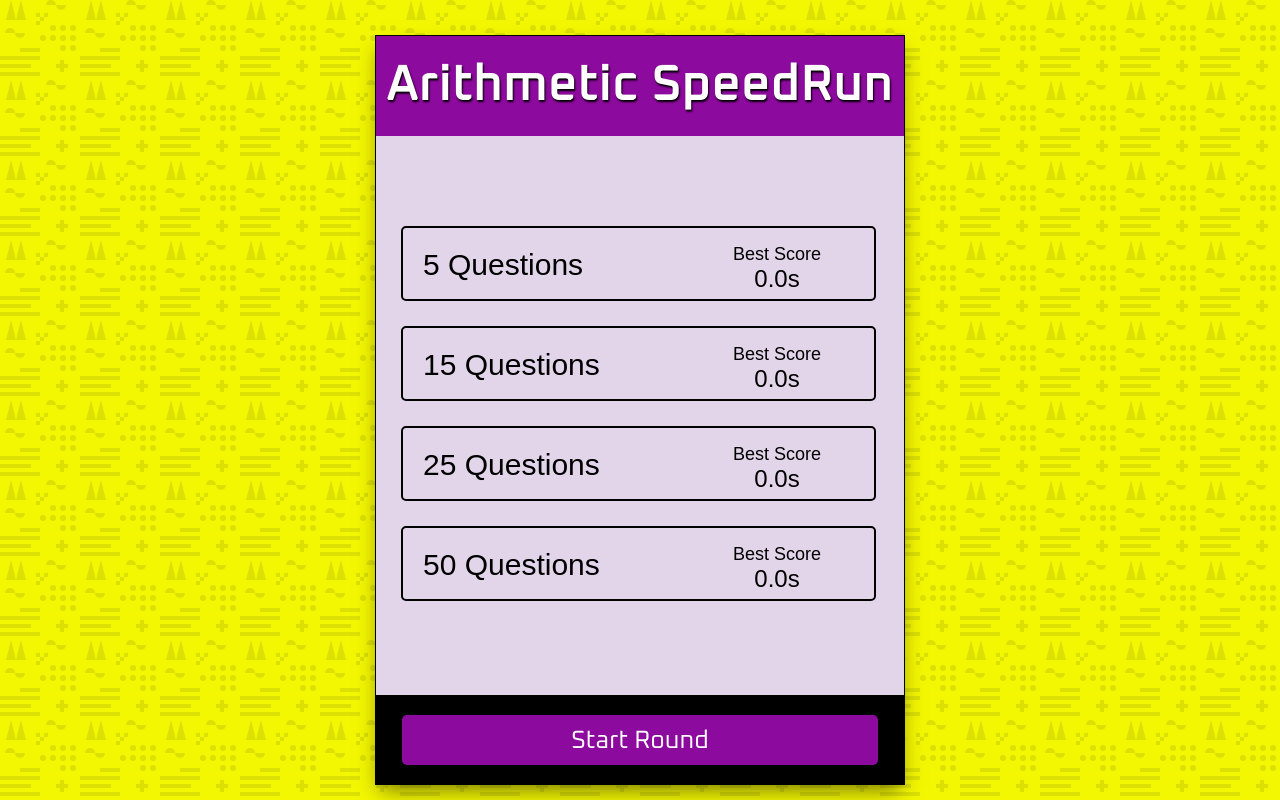
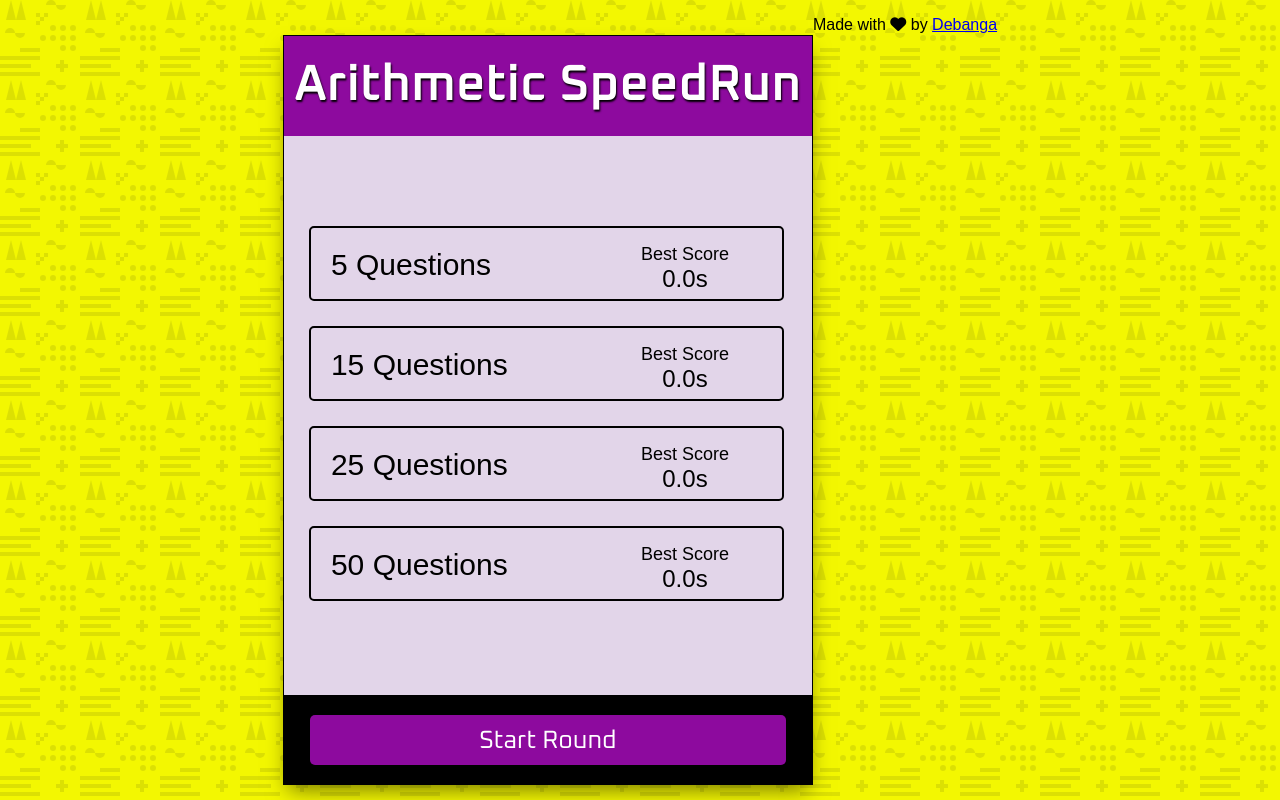
Before and after one commit to ez4risk/Arithmetic-SpeedRun, a plain HTML site: page index.html in a window 1280 px wide. Drawn offline with Linux system fonts and the light colour scheme; a web font is replaced by a local one.

Commit message:
Update index.html

```diff
--- a/index.html
+++ b/index.html
@@ -4,7 +4,7 @@
     <meta charset= "UTF-8">
     <meta http-equiv = "X-UA-Compatible" content = "IE=edge">
     <meta name = "viewport" content = "width=device-width, initial-scale=1.0">
-    <title>Speed Math</title>
+    <title>Fast Math</title>
     <link rel = "icon" type = "image/png" href = "https://www.google.com/s2/u/0/favicons?domain=css-tricks.com">
     <link rel = "stylesheet" href = "https://cdnjs.cloudflare.com/ajax/libs/font-awesome/6.2.0/css/all.min.css">
     <link rel = "stylesheet" href = "style.css">
@@ -97,6 +97,11 @@
         </div>
 
     </div>
+    <footer>
+        <p>Made with <i class="fa fa-heart pulse"></i> by <a href="https://www.linkedin.com/in/debangagogoi/" target="_blank">Debanga</a>
+        </p>
+    </footer>
+
     <!-- Script -->
     <script src="shuffle.js"></script>
     <script src="script.js"></script>
```
